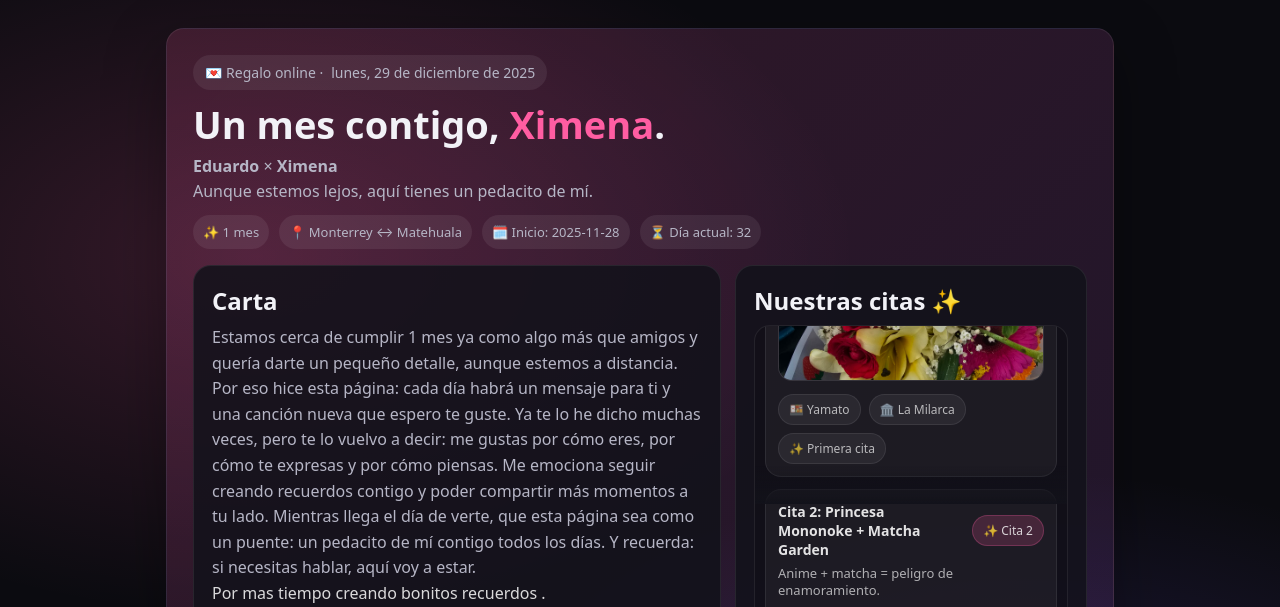
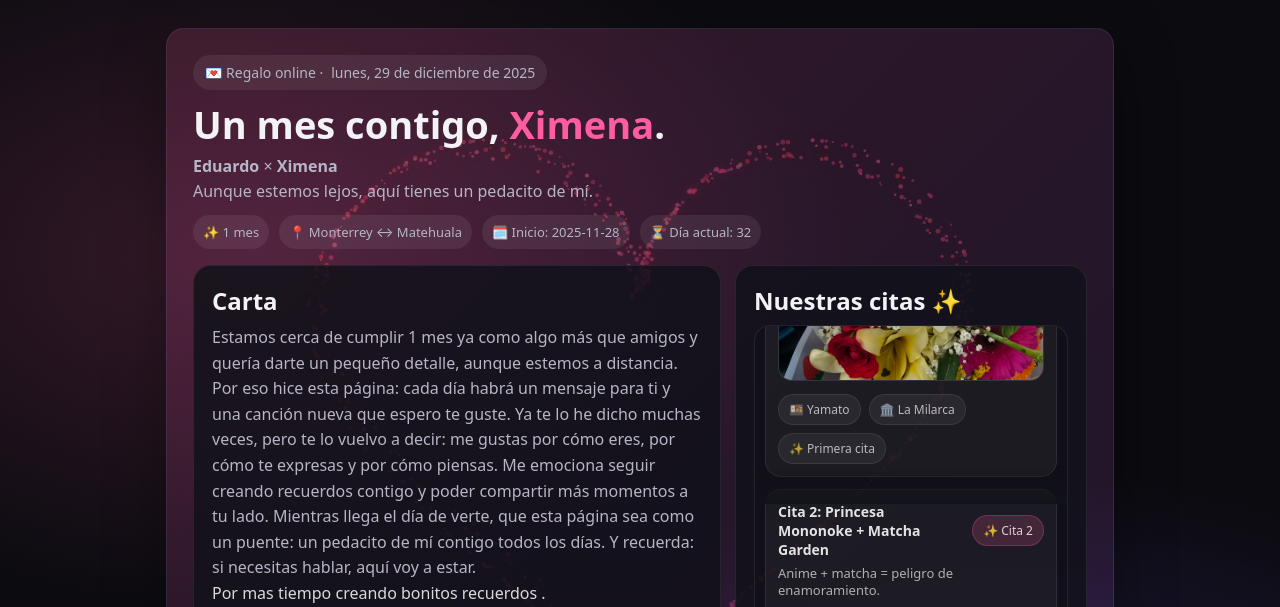
Before and after one commit to rob437ertoEC/1mes, a plain HTML site: page index.html in a window 1280 px wide. Shown: the top 607 px of the page. Drawn offline with Linux system fonts and the light colour scheme.

Commit message:
Update index.html

```diff
--- a/index.html
+++ b/index.html
@@ -17,8 +17,22 @@
                   radial-gradient(900px 500px at 80% 30%, rgba(124,92,255,.18), transparent 60%),
                   var(--bg);
       color:var(--txt);
+      overflow-x:hidden;
     }
-    .wrap{max-width:980px; margin:0 auto; padding:28px 16px 60px}
+
+    /* ===== Fondo corazón partículas (NUEVO) ===== */
+    #heartCanvas{
+      position:fixed;
+      inset:0;
+      width:100vw;
+      height:100vh;
+      z-index:0;
+      pointer-events:none;
+      opacity:.55; /* súbelo a .8 si lo quieres más fuerte */
+    }
+    /* Asegura que tu contenido quede arriba del canvas */
+    .wrap{max-width:980px; margin:0 auto; padding:28px 16px 60px; position:relative; z-index:1}
+
     .hero{
       padding:26px; border-radius:var(--radius);
       background: linear-gradient(135deg, rgba(255,93,162,.16), rgba(124,92,255,.12));
@@ -35,6 +49,7 @@
     .card{
       background:rgba(18,18,26,.86); border:1px solid rgba(255,255,255,.08);
       border-radius:var(--radius); padding:18px;
+      position:relative;
     }
     .btn{
       cursor:pointer; border:none; color:var(--txt);
@@ -73,6 +88,7 @@
     .modal{
       position:fixed; inset:0; background:rgba(0,0,0,.6);
       display:none; align-items:center; justify-content:center; padding:16px;
+      z-index:9999;
     }
     .modal .box{
       max-width:560px; width:100%; border-radius:18px; padding:18px;
@@ -116,6 +132,7 @@
       bottom:0;
       background: linear-gradient(to top, rgba(18,18,26,.95), rgba(18,18,26,0));
     }
+
     .dates-list{
       padding:10px;
       display:flex;
@@ -123,6 +140,7 @@
       gap:12px;
       will-change: transform;
     }
+
     .date-card{
       background:rgba(255,255,255,.05);
       border:1px solid rgba(255,255,255,.08);
@@ -218,7 +236,7 @@
       background:rgba(255,255,255,.04);
     }
 
-    /* ===== LUNA (nuevo) ===== */
+    /* ===== LUNA ===== */
     .moon-card{
       background:rgba(255,255,255,.05);
       border:1px solid rgba(255,255,255,.08);
@@ -284,6 +302,9 @@
 </head>
 
 <body>
+  <!-- Fondo corazón (NUEVO) -->
+  <canvas id="heartCanvas" aria-hidden="true"></canvas>
+
   <div class="wrap">
     <div id="lockGate" class="card" style="display:none; margin-bottom:14px">
       <h2 style="margin:0 0 8px">Aún no se desbloquea 🔒</h2>
@@ -356,7 +377,7 @@
 
           <p class="small" id="spotifyHint" style="margin-top:10px; opacity:.85"></p>
 
-          <!-- 🌙 NUEVO: La luna cuando se conocieron -->
+          <!-- 🌙 La luna cuando se conocieron -->
           <div class="divider"></div>
           <div class="moon-card" id="moonCard">
             <div class="moon-title">La luna cuando nos conocimos 🌙</div>
@@ -436,7 +457,7 @@
       moon: {
         dateLabel: "28/11/2025",
         phaseName: "Cuarto creciente",
-        img: "img/luna_conocimos.png", // <-- GUARDA TU FOTO ASÍ
+        img: "img/luna_conocimos.png",
         note: "Tal vez no la miramos ese día, pero estaba ahí… igual que esto que empezó entre nosotros."
       }
     };
@@ -993,6 +1014,120 @@
       window.addEventListener("resize", resizeCanvas);
       resizeCanvas();
     })();
+
+    // =========================
+    // 💖 Corazón de partículas (NUEVO)
+    // =========================
+    (() => {
+      const canvas = document.getElementById("heartCanvas");
+      if(!canvas) return;
+      const ctx = canvas.getContext("2d", { alpha:true });
+
+      const SETTINGS = {
+        particles: 720,   // si se traba en cel: 520
+        speed: 0.012,
+        drift: 0.55,
+        size: [1.0, 2.5],
+        glow: 12,
+        opacity: 0.75
+      };
+
+      let W=0, H=0, DPR=1;
+      let pts=[];
+      let t=0;
+      let running = true;
+
+      const clamp = (x,a,b)=>Math.max(a,Math.min(b,x));
+      const rand = (a,b)=>a+Math.random()*(b-a);
+
+      function resize(){
+        DPR = clamp(window.devicePixelRatio || 1, 1, 2);
+        W = window.innerWidth;
+        H = window.innerHeight;
+        canvas.width  = Math.floor(W * DPR);
+        canvas.height = Math.floor(H * DPR);
+        canvas.style.width = W + "px";
+        canvas.style.height = H + "px";
+        ctx.setTransform(DPR,0,0,DPR,0,0);
+      }
+
+      function heartPoint(a){
+        const x = 16 * Math.pow(Math.sin(a), 3);
+        const y = 13*Math.cos(a) - 5*Math.cos(2*a) - 2*Math.cos(3*a) - Math.cos(4*a);
+        return { x, y };
+      }
+
+      function init(){
+        pts = [];
+        for(let i=0;i<SETTINGS.particles;i++){
+          const a = (i/SETTINGS.particles) * Math.PI*2;
+          const p = heartPoint(a);
+          pts.push({
+            tx:p.x, ty:p.y,
+            x:W/2 + rand(-60,60),
+            y:H/2 + rand(-60,60),
+            phase: rand(0, Math.PI*2),
+            r: rand(SETTINGS.size[0], SETTINGS.size[1]),
+            hue: rand(330, 360),
+            sat: rand(80, 95),
+            lum: rand(58, 70),
+            a: rand(0.50, SETTINGS.opacity)
+          });
+        }
+      }
+
+      function draw(){
+        ctx.clearRect(0,0,W,H);
+
+        const beat = 1 + 0.06*Math.sin(t*2.6) + 0.02*Math.sin(t*5.2);
+        const scale = Math.min(W, H) / 38;
+        const cx = W/2;
+        const cy = H/2 - 10;
+
+        for(const p of pts){
+          const tx = cx + p.tx * scale * beat;
+          const ty = cy - p.ty * scale * beat;
+
+          const dx = Math.cos(p.phase + t*1.4) * SETTINGS.drift * 18;
+          const dy = Math.sin(p.phase + t*1.1) * SETTINGS.drift * 18;
+
+          p.x += (tx + dx - p.x) * (SETTINGS.speed * 3.0);
+          p.y += (ty + dy - p.y) * (SETTINGS.speed * 3.0);
+
+          ctx.beginPath();
+          ctx.arc(p.x, p.y, p.r, 0, Math.PI*2);
+
+          ctx.shadowBlur = SETTINGS.glow;
+          ctx.shadowColor = `hsla(${p.hue} ${p.sat}% ${p.lum}% / ${p.a})`;
+          ctx.fillStyle = `hsla(${p.hue} ${p.sat}% ${p.lum}% / ${p.a})`;
+          ctx.fill();
+        }
+
+        ctx.shadowBlur = 0;
+        ctx.shadowColor = "transparent";
+      }
+
+      function tick(){
+        if(!running) return;
+        t += 0.016;
+        draw();
+        requestAnimationFrame(tick);
+      }
+
+      document.addEventListener("visibilitychange", () => {
+        running = !document.hidden;
+        if(running) requestAnimationFrame(tick);
+      });
+
+      window.addEventListener("resize", () => {
+        resize();
+        init();
+      });
+
+      resize();
+      init();
+      requestAnimationFrame(tick);
+    })();
   </script>
 </body>
 </html>
```
